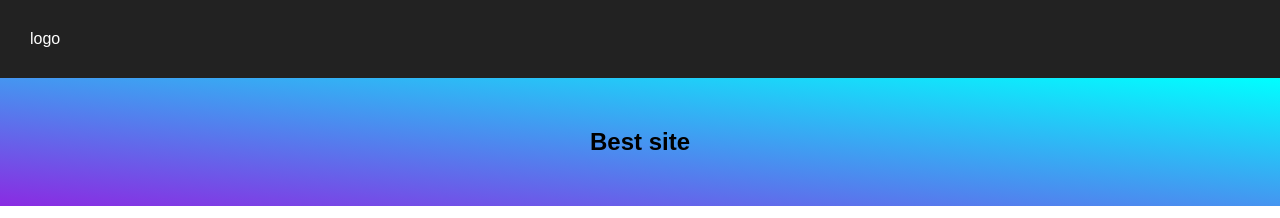
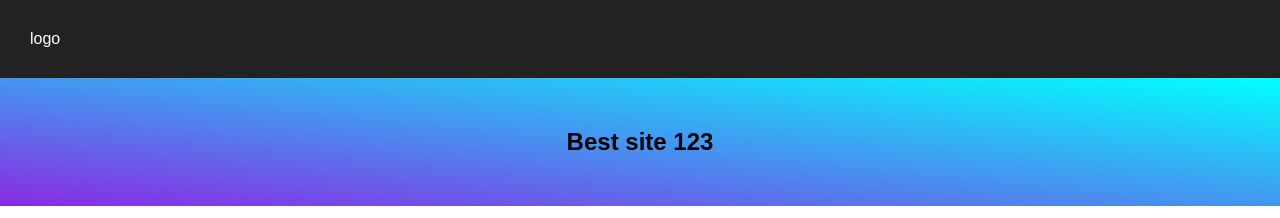
Before and after one commit to DetedSteel/privetDasha, a plain HTML site: page index.html in a window 1280 px wide. Shown: the top 218 px of the page. Drawn offline with Linux system fonts and the light colour scheme.

Commit message:
2nd commit

```diff
--- a/index.html
+++ b/index.html
@@ -14,7 +14,7 @@
         </a>
     </header>
     <section class="first">
-        <h1>Best site</h1>
+        <h1>Best site 123</h1>
     </section>
     <section class="second">
         <h2>Little h2</h2>
```
